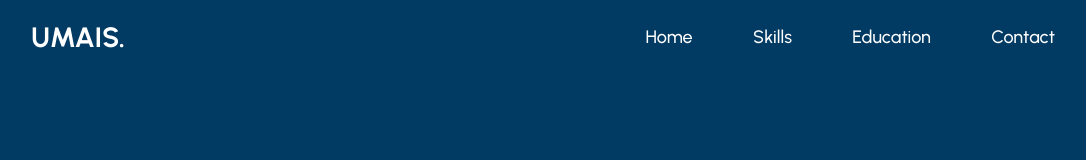
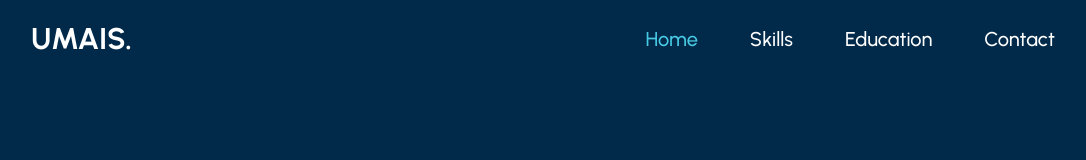
Before and after one commit to Umais-Mughal/Portfolio, a plain HTML site: page index.html in a window 1280 px wide. Shown: the whole page, without its empty margins (97-1183 px from the left). Drawn offline with Linux system fonts and the light colour scheme.

Commit message:
Finalised Header

```diff
--- a/index.html
+++ b/index.html
@@ -12,7 +12,7 @@
     <a href="" class="name-logo">UMAIS.</a>
 
     <nav class="navbar">
-      <a href="" class="navbar-element">Home</a>
+      <a href="" class="navbar-element active">Home</a>
       <a href="" class="navbar-element">Skills</a>
       <a href="" class="navbar-element">Education</a>
       <a href="" class="navbar-element">Contact</a>
--- a/style.css
+++ b/style.css
@@ -8,7 +8,7 @@
 }
 
 body {
-  background-color: #013a63;
+  background-color: #012a4a;
 }
 
 
@@ -27,7 +27,7 @@ header {
 header .name-logo {
   color: white;
   font-weight: bold;
-  font-size: 28px;
+  font-size: 30px;
   text-decoration: none;
 }
 
@@ -39,12 +39,41 @@ header nav {
 }
 
 .navbar a {
-  font-size: 18px;
+  font-size: 20px;
   color: white;
   text-decoration: none;
   font-weight: 500;
 }
 
-.navbar-element:hover {
-  color: red;
+.navbar-element {
+  position: relative;
 }
+
+.navbar .active {
+  color: #48cae4;
+}
+
+.navbar-element:hover::after {
+  content: "";
+  position: absolute;
+  top: 22px;
+  left: 1px;
+  animation: line 10s;
+  border-bottom: 1px solid rgb(255, 255, 255);
+}
+
+/* .navbar-element:hover {
+  animation: line 1s linear infinite;
+} */
+
+@keyframes line {
+  0% {
+    width: 0;
+  }
+  10% {
+    width: 100%;
+  }
+  100% {
+    width: 100%;
+  }
+}
```
